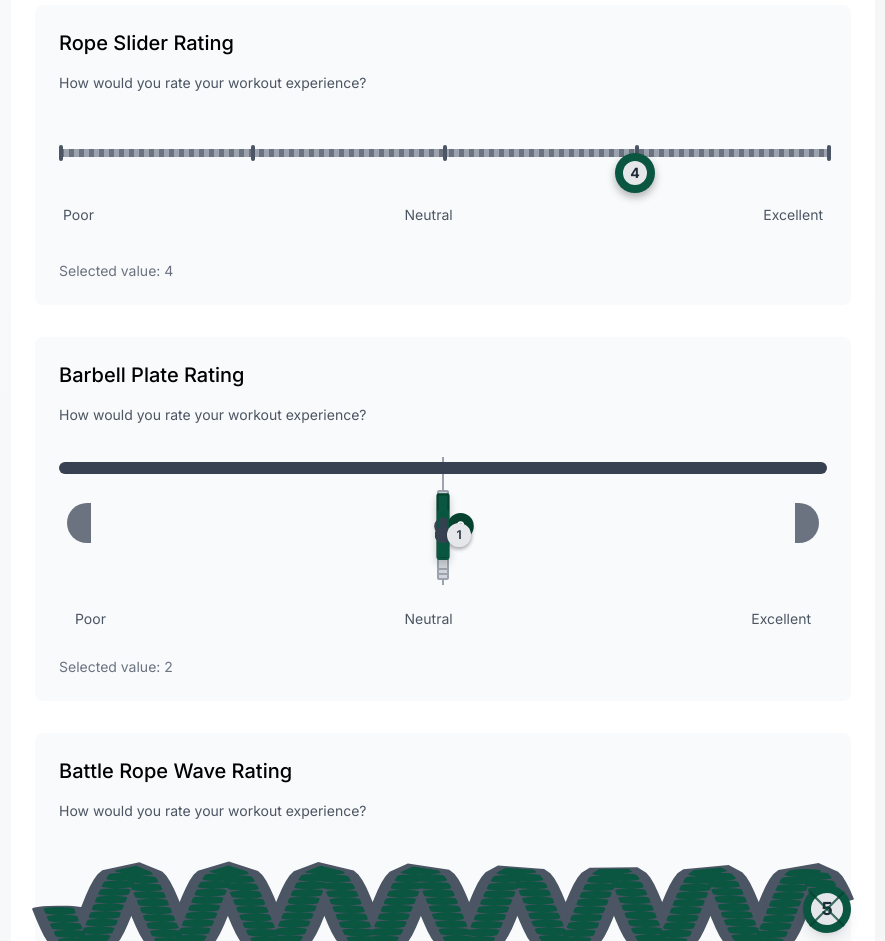
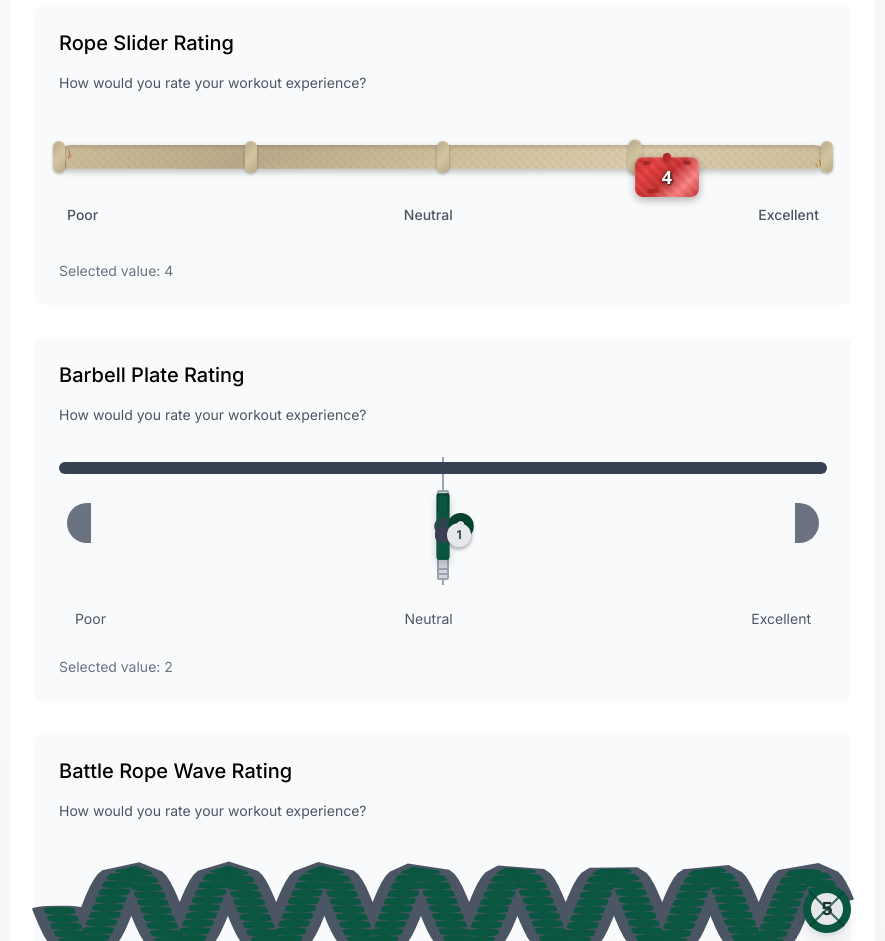
Before and after one commit to andrewallen/tfe-survey, a React (Vite) app in the folder workspace/: page /gym-theme-demo in a window 1280 px wide. Shown: the part 1120-2061 px from the top of the page, without its empty margins (197-1082 px from the left). Built offline with nearby package versions, Linux system fonts and the light colour scheme.

Commit message:
feat: enhance RopeSlider with improved styling and interaction effects

```diff
--- a/workspace/src/components/GymTheme/RopeSlider.tsx
+++ b/workspace/src/components/GymTheme/RopeSlider.tsx
@@ -17,12 +17,13 @@ const RopeSlider: React.FC<RopeSliderProps> = ({
   labels,
 }) => {
   const [isDragging, setIsDragging] = useState(false);
+  const [isHovering, setIsHovering] = useState(false);
   const sliderRef = useRef<HTMLDivElement>(null);
 
   // Calculate percentage for positioning
   const percentage = ((value - min) / (max - min)) * 100;
 
-  // Handle user interaction
+  // Handle user interaction - simplified
   const updateValue = (clientX: number) => {
     if (!sliderRef.current) return;
 
@@ -81,68 +82,226 @@ const RopeSlider: React.FC<RopeSliderProps> = ({
   }, [isDragging]);
 
   return (
-    <div className="space-y-8 py-6">
-      {/* Rope slider */}
+    <div className="space-y-6 py-6">
+      {/* Tug-of-war rope slider */}
       <div
         ref={sliderRef}
-        className="relative h-10 cursor-pointer"
+        className="relative h-12 cursor-pointer"
         onMouseDown={handleMouseDown}
         onTouchStart={handleTouchStart}
+        onMouseEnter={() => setIsHovering(true)}
+        onMouseLeave={() => setIsHovering(false)}
       >
-        {/* Rope track */}
-        <div className="absolute top-1/2 left-0 w-full h-2 bg-tfe-gray-400 rounded-full transform -translate-y-1/2" />
+        {/* Rope shadow */}
+        <div
+          className="absolute top-1/2 left-0 w-full h-3 bg-black opacity-10 rounded-full transform -translate-y-1/2 translate-y-1"
+          style={{ filter: 'blur(3px)' }}
+        />
 
-        {/* Rope detail - wavy pattern */}
-        <div className="absolute top-1/2 left-0 w-full h-2 overflow-hidden transform -translate-y-1/2">
+        {/* Main tug-of-war rope */}
+        <div
+          className="absolute top-1/2 left-0 w-full h-6 transform -translate-y-1/2 rounded-full overflow-hidden"
+          style={{
+            background: 'linear-gradient(135deg, #D4C5A0 0%, #B8A888 25%, #D4C5A0 50%, #E6D7B8 75%, #D4C5A0 100%)',
+            boxShadow: 'inset 0 2px 4px rgba(0,0,0,0.2), inset 0 -1px 2px rgba(255,255,255,0.3), 0 2px 6px rgba(0,0,0,0.15)'
+          }}
+        >
+          {/* Rope twist pattern */}
           <div
-            className="h-full"
+            className="absolute inset-0 opacity-40"
             style={{
-              background: 'repeating-linear-gradient(90deg, var(--tfe-gray-500), var(--tfe-gray-500) 5px, var(--tfe-gray-400) 5px, var(--tfe-gray-400) 10px)'
+              background: `
+                repeating-linear-gradient(
+                  45deg,
+                  transparent 0px,
+                  rgba(139,115,85,0.3) 3px,
+                  transparent 6px,
+                  rgba(139,115,85,0.3) 9px,
+                  transparent 12px
+                ),
+                repeating-linear-gradient(
+                  -45deg,
+                  transparent 0px,
+                  rgba(160,144,111,0.3) 3px,
+                  transparent 6px,
+                  rgba(160,144,111,0.3) 9px,
+                  transparent 12px
+                )
+              `
+            }}
+          />
+
+          {/* Natural fiber texture */}
+          <div
+            className="absolute inset-0 opacity-30"
+            style={{
+              background: `
+                repeating-linear-gradient(
+                  90deg,
+                  rgba(184,168,136,0.6) 0px,
+                  rgba(212,197,160,0.6) 2px,
+                  rgba(184,168,136,0.6) 4px,
+                  rgba(230,215,184,0.6) 6px
+                )
+              `
             }}
           />
         </div>
 
-        {/* Tick marks */}
-        {Array.from({ length: max - min + 1 }).map((_, i) => (
-          <div
-            key={i}
-            className="absolute top-1/2 w-1 h-4 bg-tfe-gray-600 rounded-full transform -translate-y-1/2"
-            style={{ left: `${(i / (max - min)) * 100}%` }}
-          />
-        ))}
+        {/* Rope end fraying - left */}
+        <div className="absolute top-1/2 left-0 w-3 h-8 transform -translate-y-1/2 overflow-hidden">
+          {Array.from({length: 6}).map((_, i) => (
+            <div
+              key={i}
+              className="absolute w-px bg-amber-700 rounded-full opacity-50"
+              style={{
+                height: `${4 + Math.random() * 6}px`,
+                left: `${Math.random() * 12}px`,
+                top: `${8 + Math.random() * 16}px`,
+                transform: `rotate(${-30 + Math.random() * 60}deg)`
+              }}
+            />
+          ))}
+        </div>
 
-        {/* Handle - "climbing grip" */}
+        {/* Rope end fraying - right */}
+        <div className="absolute top-1/2 right-0 w-3 h-8 transform -translate-y-1/2 overflow-hidden">
+          {Array.from({length: 6}).map((_, i) => (
+            <div
+              key={i}
+              className="absolute w-px bg-amber-700 rounded-full opacity-50"
+              style={{
+                height: `${4 + Math.random() * 6}px`,
+                right: `${Math.random() * 12}px`,
+                top: `${8 + Math.random() * 16}px`,
+                transform: `rotate(${-30 + Math.random() * 60}deg)`
+              }}
+            />
+          ))}
+        </div>
+
+        {/* Simple rope knots as tick marks */}
+        {Array.from({ length: max - min + 1 }).map((_, i) => {
+          const knotPosition = (i / (max - min)) * 100;
+          const isActiveKnot = Math.abs(percentage - knotPosition) < 5;
+
+          return (
+            <div
+              key={i}
+              className="absolute top-1/2 transform -translate-y-1/2 -translate-x-1/2"
+              style={{ left: `${knotPosition}%` }}
+            >
+              <div
+                className={`w-3 h-8 rounded-full transition-all duration-200 ${
+                  isActiveKnot ? 'scale-110' : ''
+                }`}
+                style={{
+                  background: 'linear-gradient(135deg, #B8A888, #D4C5A0, #B8A888)',
+                  boxShadow: '0 1px 3px rgba(0,0,0,0.3), inset 0 1px 1px rgba(255,255,255,0.2)'
+                }}
+              />
+            </div>
+          );
+        })}
+
+        {/* Red bandana grip marker - positioned to center on nearest knot */}
         <motion.div
-          className={`absolute top-1/2 w-10 h-10 -ml-5 rounded-full transform -translate-y-1/2 flex items-center justify-center
-            ${isDragging ? 'scale-110' : ''}
-          `}
+          className="absolute top-1/2 transform -translate-y-1/2 -translate-x-1/2 z-10"
           style={{
-            left: `${percentage}%`,
-            background: 'var(--tfe-primary)',
-            boxShadow: '0 4px 8px rgba(0, 0, 0, 0.3)',
-            cursor: 'grab'
+            left: `${((value - min) / (max - min)) * 100}%`
           }}
           animate={{
-            scale: isDragging ? 1.1 : 1
+            scale: isDragging ? 1.05 : (isHovering ? 1.02 : 1),
+            rotate: isDragging ? `${Math.sin(Date.now() / 300) * 2}deg` : 0
           }}
-          whileHover={{ scale: 1.1 }}
-          whileTap={{ scale: 0.95, cursor: 'grabbing' }}
+          whileHover={{ scale: 1.03 }}
+          whileTap={{ scale: 0.98 }}
+          transition={{ type: "spring", stiffness: 300, damping: 20 }}
         >
-          {/* Handle grip texture */}
-          <div className="w-6 h-6 rounded-full bg-tfe-gray-200 flex items-center justify-center">
-            <span className="text-sm font-bold text-tfe-gray-800">{value}</span>
+          {/* Bandana background */}
+          <div
+            className="relative w-16 h-10 rounded-lg overflow-hidden"
+            style={{
+              background: 'linear-gradient(135deg, #C53030 0%, #E53E3E 25%, #C53030 50%, #FC8181 75%, #C53030 100%)',
+              boxShadow: '0 3px 8px rgba(0,0,0,0.3), inset 0 1px 2px rgba(255,255,255,0.3)'
+            }}
+          >
+            {/* Bandana pattern */}
+            <div
+              className="absolute inset-0 opacity-40"
+              style={{
+                background: `
+                  repeating-linear-gradient(
+                    45deg,
+                    transparent 0px,
+                    rgba(255,255,255,0.2) 2px,
+                    transparent 4px,
+                    rgba(0,0,0,0.1) 6px,
+                    transparent 8px
+                  )
+                `
+              }}
+            />
+
+            {/* Bandana knot/tie marks */}
+            <div className="absolute top-1 left-2 w-2 h-1 bg-red-900 rounded-full opacity-60" />
+            <div className="absolute top-1 right-2 w-2 h-1 bg-red-900 rounded-full opacity-60" />
+            <div className="absolute bottom-1 left-3 w-3 h-1 bg-red-800 rounded-full opacity-50" />
+
+            {/* Value display */}
+            <div className="absolute inset-0 flex items-center justify-center">
+              <span
+                className="text-lg font-bold text-white drop-shadow-lg"
+                style={{
+                  textShadow: '1px 1px 2px rgba(0,0,0,0.8), 0 0 4px rgba(0,0,0,0.5)',
+                  fontFamily: 'system-ui, sans-serif'
+                }}
+              >
+                {value}
+              </span>
+            </div>
+
+            {/* Fabric texture overlay */}
+            <div
+              className="absolute inset-0 opacity-20"
+              style={{
+                background: `
+                  repeating-linear-gradient(
+                    0deg,
+                    transparent 0px,
+                    rgba(0,0,0,0.1) 1px,
+                    transparent 2px
+                  ),
+                  repeating-linear-gradient(
+                    90deg,
+                    transparent 0px,
+                    rgba(255,255,255,0.1) 1px,
+                    transparent 2px
+                  )
+                `
+              }}
+            />
           </div>
+
+          {/* Bandana tie effect */}
+          <div
+            className="absolute -top-1 left-1/2 w-2 h-2 transform -translate-x-1/2 rounded-full"
+            style={{
+              background: 'linear-gradient(135deg, #A0201D, #C53030)',
+              boxShadow: '0 1px 2px rgba(0,0,0,0.4)'
+            }}
+          />
         </motion.div>
       </div>
 
       {/* Labels */}
       {labels && (
-        <div className="flex justify-between text-sm text-tfe-gray-600 px-1">
-          <span>{labels[min]}</span>
+        <div className="flex justify-between text-sm text-tfe-gray-600 px-2 mt-4">
+          <span className="font-medium">{labels[min]}</span>
           {max - min > 2 && labels[Math.round((max + min) / 2)] && (
-            <span>{labels[Math.round((max + min) / 2)]}</span>
+            <span className="font-medium">{labels[Math.round((max + min) / 2)]}</span>
           )}
-          <span>{labels[max]}</span>
+          <span className="font-medium">{labels[max]}</span>
         </div>
       )}
     </div>
```
